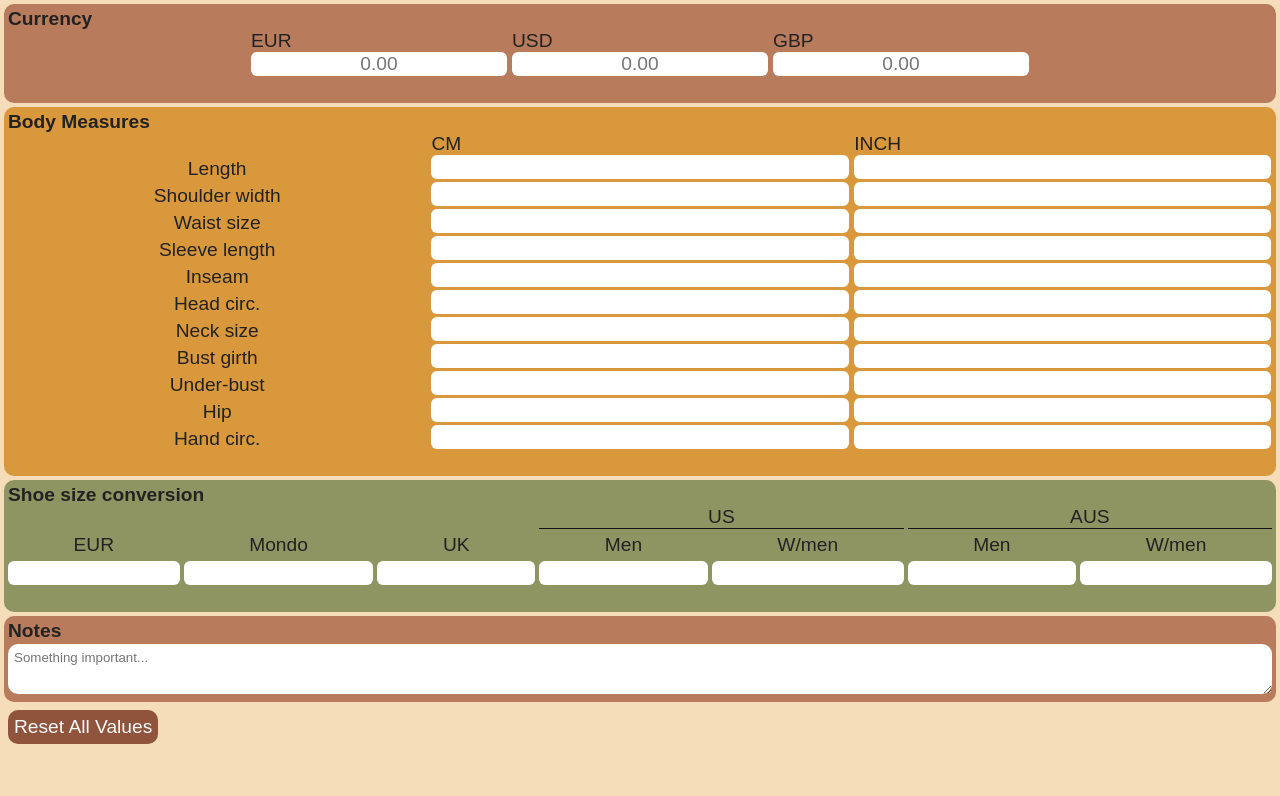
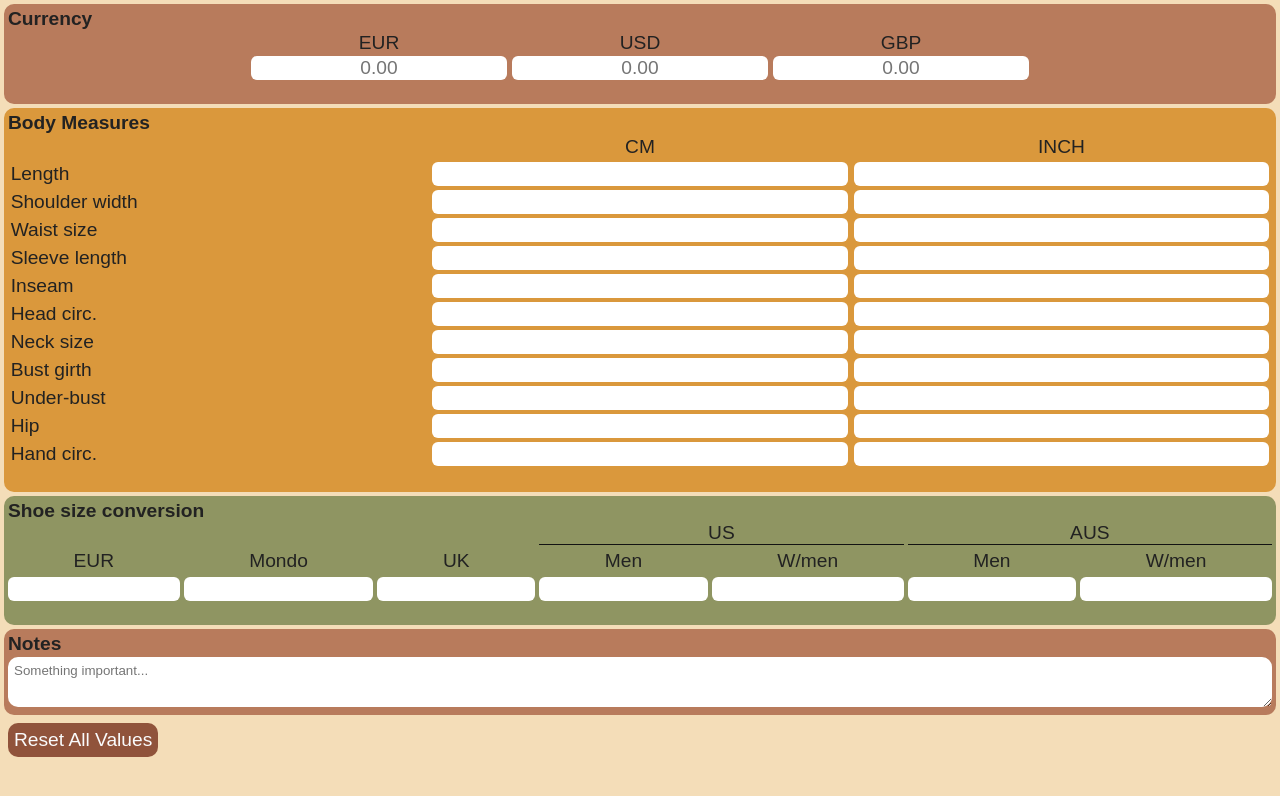
Before and after one commit to ExtF8/convertExtension, a website with bundled scripts: page index.html in a window 1280 px wide. Built offline with nearby package versions, Linux system fonts and the light colour scheme.

Commit message:
Refactored layout and styling

```diff
--- a/index.html
+++ b/index.html
@@ -15,7 +15,7 @@
                 <h1>Currency</h1>
                 <div class="currency-input-container">
                     <div class="div1-currency">
-                        <h2>EUR</h2>
+                        <h2 class="flex-center">EUR</h2>
                         <div class="div2-currency">
                             <input
                                 id="eur_input"
@@ -31,7 +31,7 @@
                         </div>
                     </div>
                     <div class="div3-currency">
-                        <h2>USD</h2>
+                        <h2 class="flex-center">USD</h2>
                         <div class="div4-currency">
                             <input
                                 type="text"
@@ -47,7 +47,7 @@
                         </div>
                     </div>
                     <div class="div3-currency">
-                        <h2>GBP</h2>
+                        <h2 class="flex-center">GBP</h2>
                         <div class="div4-currency">
                             <input
                                 type="text"
@@ -68,13 +68,13 @@
             <!-- Body measures -->
             <section class="measures-container container">
                 <h1>Body Measures</h1>
+                <div class="measurement-label-container">
+                    <div class="measurement-label flex-center"></div>
+                    <h2 class="measurement-label flex-center">CM</h2>
+                    <h2 class="measurement-label flex-center">INCH</h2>
+                </div>
                 <div class="measures-input-container">
-                    <div class="measure-item">
-                        <h2></h2>
-                        <h2>CM</h2>
-                        <h2>INCH</h2>
-                    </div>
-                    <div class="draggable measure-item" draggable="true"  data-type="length">
+                    <div class="draggable measure-item" draggable="true" data-type="length">
                         <h2>Length</h2>
                         <input
                             type="text"
@@ -91,7 +91,7 @@
                             data-measure-type="inch"
                         />
                     </div>
-                    <div class="draggable measure-item" draggable="true"  data-type="shoulder_width">
+                    <div class="draggable measure-item" draggable="true" data-type="shoulder_width">
                         <h2>Shoulder width</h2>
                         <input
                             type="text"
--- a/style.css
+++ b/style.css
@@ -75,7 +75,7 @@ input {
     border-radius: 6px;
     border: none;
     font-size: var(--bodyFontSize);
-    margin-bottom: 3px;
+    /* margin: 2px; */
 }
 
 body {
@@ -109,17 +109,6 @@ body {
     padding: 4px;
 }
 
-.draggable {
-    cursor: move;
-    text-align: center;
-    background: none;
-}
-
-.draggable.dragging {
-    opacity: 0.5;
-    background-color: #ddd;
-}
-
 /* Currency styling parameters */
 .currency-container {
     background-color: var(--brown-sugar);
@@ -131,22 +120,36 @@ body {
     justify-content: center;
 }
 
+.currency-input-container > div > h2 {
+    gap: 5px;
+    padding: 2px;
+}
+
 /* Body measures */
 .measures-container {
     background-color: var(--harvest-gold);
 }
 
-.measure-item {
+.measure-item,
+.measurement-label-container {
     display: flex;
     justify-content: space-evenly;
     align-items: center;
     width: 100%;
     gap: 5px;
+    padding: 2px;
 }
 
 .measure-item > h2,
-.measure-item > input {
+.measure-item > input,
+.measurement-label {
     width: 33%;
+}
+
+.flex-center {
+    display: flex;
+    align-items: center;
+    justify-content: center;
 }
 
 .measures-input-container {
@@ -154,6 +157,15 @@ body {
     flex-direction: column;
     align-items: center;
     justify-content: center;
+}
+
+.draggable {
+    cursor: grab;
+    background: none;
+}
+
+.draggable.dragging {
+    opacity: 0.3;
 }
 
 /* Shoe size conversion */
```
